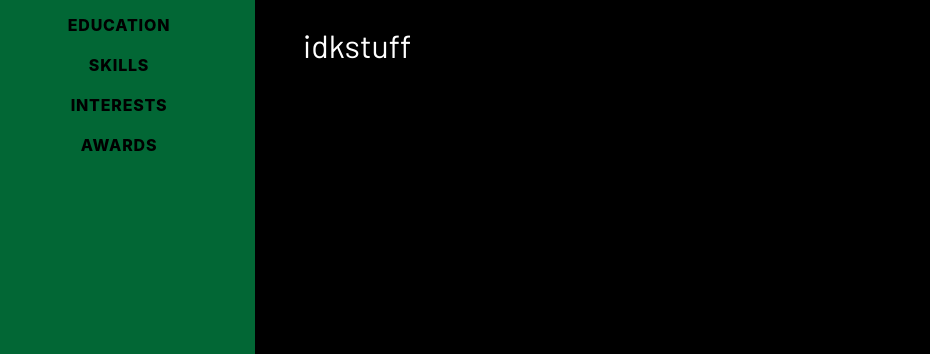
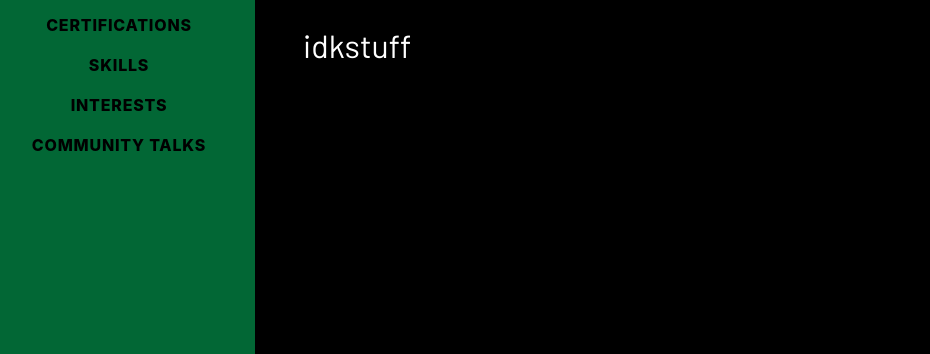
Before and after one commit to alliefofallie/resume, a Gatsby site: page / in a window 1280 px wide. Shown: the part 443-797 px from the top of the page, without its empty margins (17-947 px from the left). Built offline with nearby package versions, Linux system fonts and the light colour scheme; Gatsby itself is replaced by a stand-in of ours; a web font is replaced by a local one.

Commit message:
link fixes

```diff
--- a/src/components/Sidebar.js
+++ b/src/components/Sidebar.js
@@ -12,10 +12,10 @@ export class Sidebar extends Component {
       tabs: [
         { content: 'About', href: 'about' },
         { content: 'Experience', href: 'experience' },
-        { content: 'Education', href: 'education' },
+        { content: 'Certifications', href: 'certifications' },
         { content: 'Skills', href: 'skills' },
         { content: 'Interests', href: 'interests' },
-        { content: 'Awards', href: 'awards' },
+        { content: 'Community Talks', href: 'communitytalks' },
       ],
     };
   }
--- a/src/pages/index.js
+++ b/src/pages/index.js
@@ -49,7 +49,6 @@ const IndexPage = () => (
       >
         <div className="w-100">
           <h2 className="mb-5">Experience</h2>
-
           <div className="resume-item d-flex flex-column flex-md-row justify-content-between mb-5">
             <div className="resume-content">
               <h3 className="mb-0">Cloud Operations Engineer</h3>
@@ -110,11 +109,10 @@ const IndexPage = () => (
 
       <section
         className="resume-section p-3 p-lg-5 d-flex align-items-center"
-        id="education"
+        id="certifications"
       >
         <div className="w-100">
           <h2 className="mb-5">Certifications</h2>
-
           <div className="resume-item d-flex flex-column flex-md-row justify-content-between mb-5">
             <div className="resume-content">
               <h3 className="mb-0">Red Hat Certified Specialist in Ansible Automation</h3>
@@ -260,10 +258,10 @@ const IndexPage = () => (
 
       <section
         className="resume-section p-3 p-lg-5 d-flex align-items-center"
-        id="awards"
+        id="communitytalks"
       >
         <div className="w-100">
-          <h2 className="mb-5">Awards &amp; Certifications</h2>
+          <h2 className="mb-5">Community Talks</h2>
           <ul className="fa-ul mb-0">
             <li>
               <i className="fa-li fa fa-trophy text-warning"></i>
```
